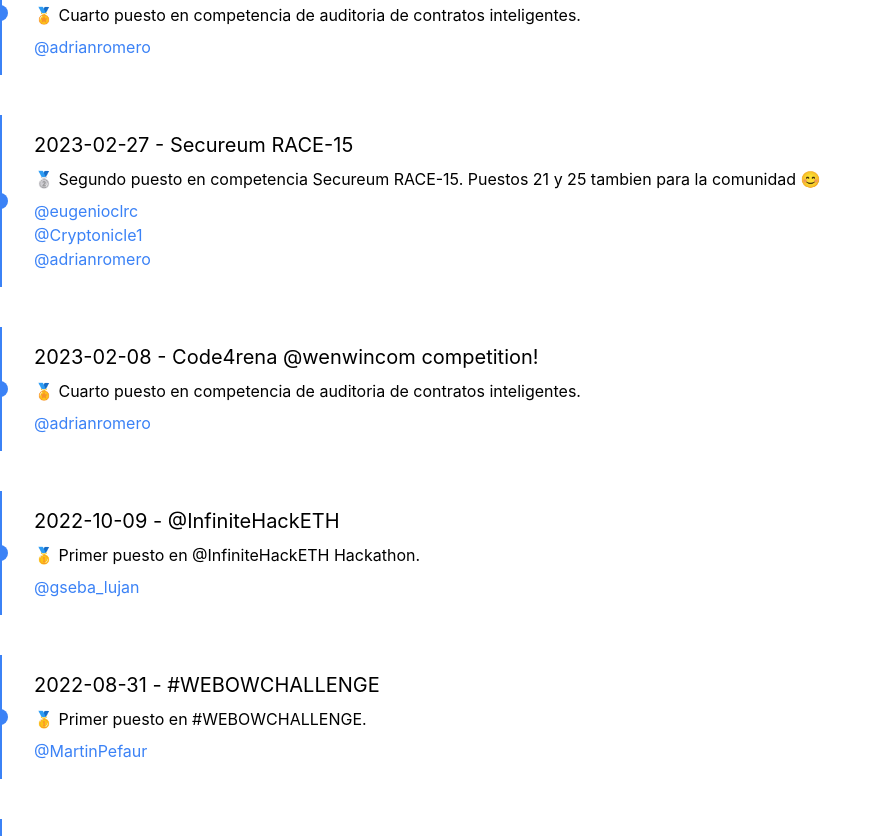
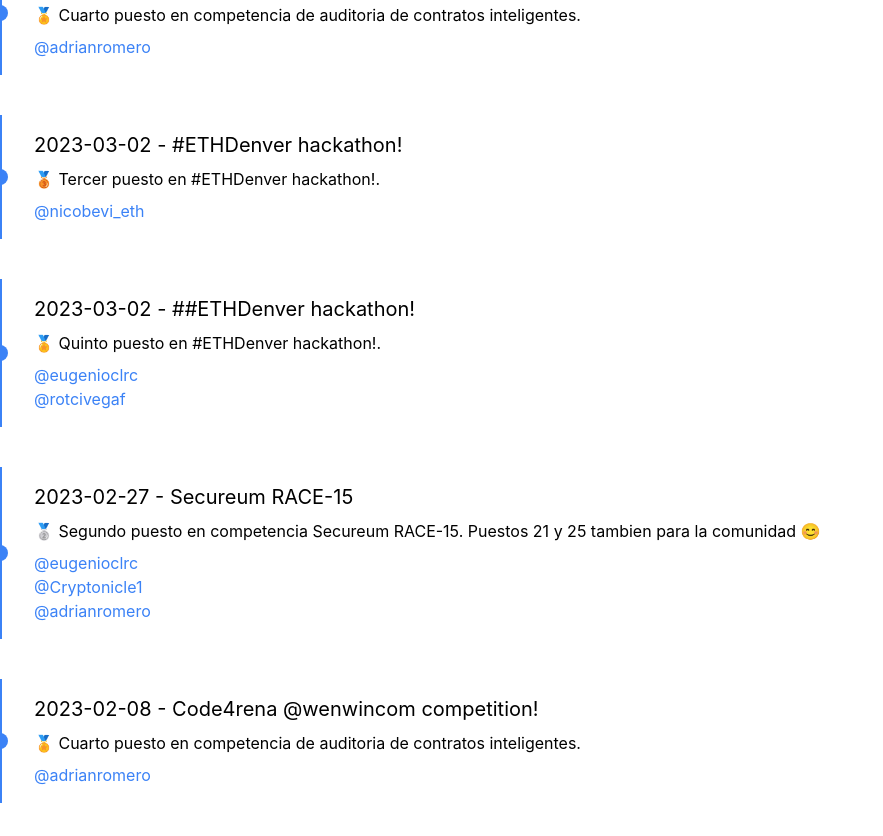
Before and after one commit to webtresclub/website, a Next.js app: page /halloffame in a window 1280 px wide. Shown: the part 680-1516 px from the top of the page, without its empty margins (0-883 px from the left). Built offline with nearby package versions, Linux system fonts and the light colour scheme.

Commit message:
Agregamos logros

```diff
--- a/pages/halloffame.js
+++ b/pages/halloffame.js
@@ -136,6 +136,21 @@ const achievements = [
     participants: ['https://twitter.com/MartinPefaur'],
     tweetUrl: 'https://twitter.com/Webowlatam/status/1565081114137460737',
   },
+  {
+    title: '#ETHDenver hackathon!',
+    date: '2023-03-02',
+    description: '🥉 Tercer puesto en #ETHDenver hackathon!.',
+    participants: ['https://twitter.com/nicobevi_eth'],
+    tweetUrl: 'https://twitter.com/reserveprotocol/status/1631423398357393408',
+  },
+
+  {
+    title: '##ETHDenver hackathon!',
+    date: '2023-03-02',
+    description: '🏅 Quinto puesto en #ETHDenver hackathon!.',
+    participants: ['https://twitter.com/eugenioclrc', 'https://twitter.com/rotcivegaf'],
+    tweetUrl: 'https://twitter.com/reserveprotocol/status/1631423403365404672',
+  },
 ];
 
 export default function HallOfFame() {
```
